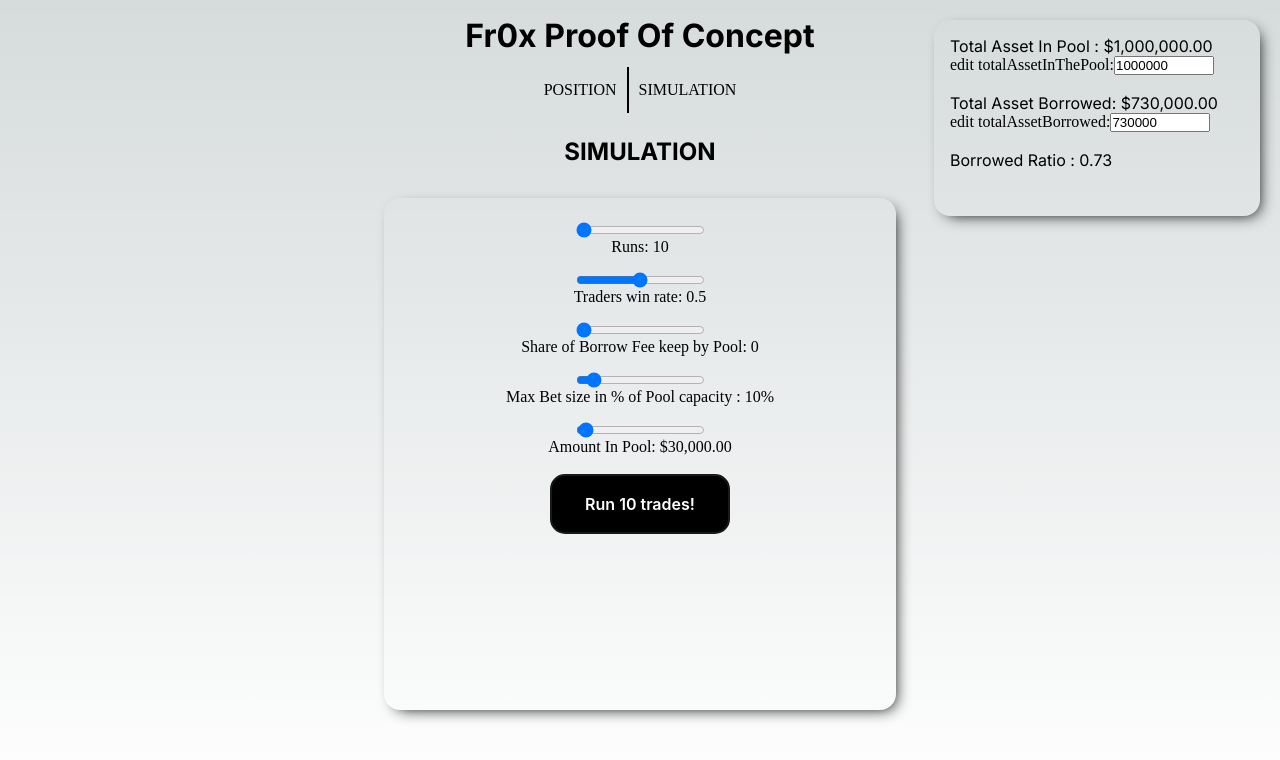
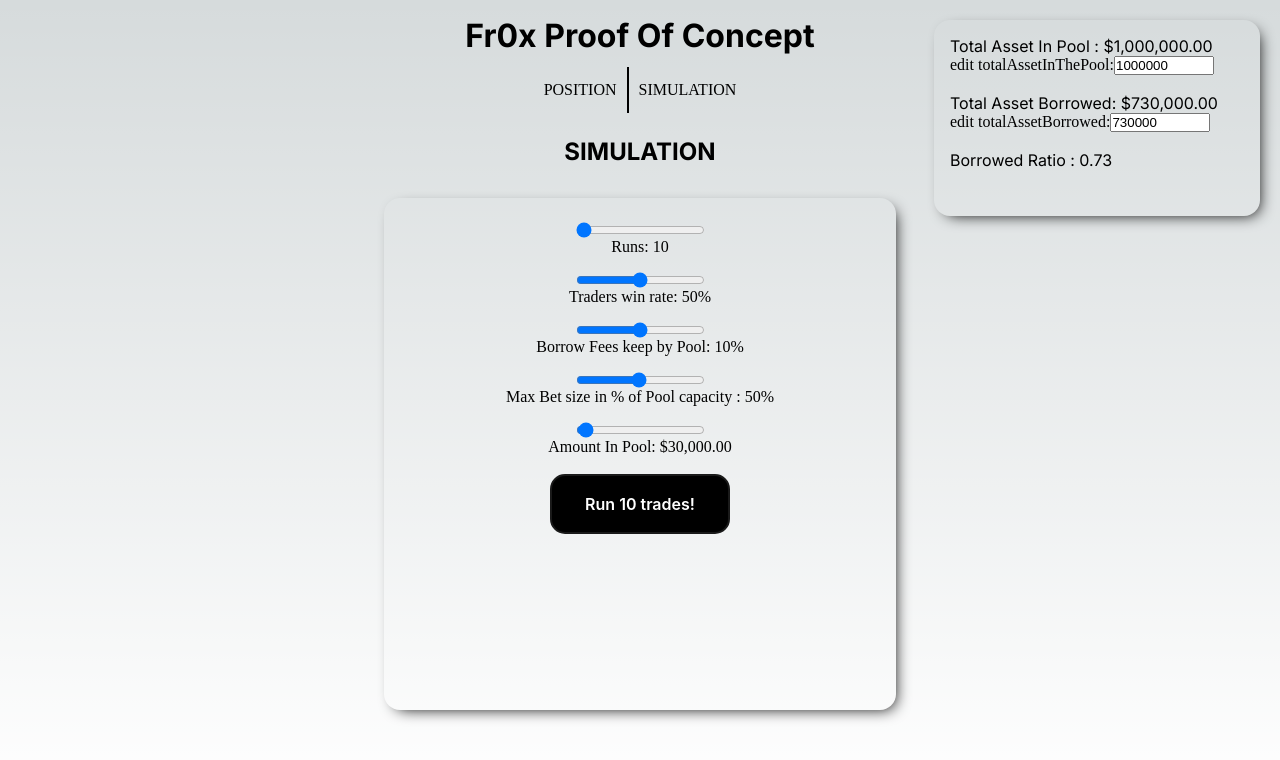
Before and after one commit to 0xJilan/fr0x-poc, a Next.js app: page / in a window 1280 px wide. Both pictures are taken after a click on the element "SIMULATION". Shown: the top 760 px of the page. Built offline with nearby package versions, Linux system fonts and the light colour scheme.

Commit message:
change some parameters

```diff
--- a/components/Simulation.js
+++ b/components/Simulation.js
@@ -8,10 +8,10 @@ const inter = Inter({ subsets: ["latin"] });
 export default function Simulation({ borrowedRatio }) {
   const [runs, setRuns] = useState(10);
   const [winRate, setWinRate] = useState(0.5);
-  const [shareBorrowRate, setShareBorrowRate] = useState(0);
+  const [shareBorrowRate, setShareBorrowRate] = useState(0.1);
   const [amountInPool, setAmountInPool] = useState(30000);
   const [simulationOutput, setSimulationOutput] = useState(null);
-  const [maxBetSize, setMaxBetSize] = useState(0.1);
+  const [maxBetSize, setMaxBetSize] = useState(0.5);
 
   const handleClick = () => {
     setSimulationOutput(
@@ -37,7 +37,8 @@ export default function Simulation({ borrowedRatio }) {
               id="runs"
               name="runs"
               min="10"
-              max="10000"
+              max="8000"
+              step="100"
               defaultValue={runs}
               onChange={(e) => setRuns(Number(e.target.value))}
             />
@@ -54,7 +55,7 @@ export default function Simulation({ borrowedRatio }) {
               defaultValue={winRate}
               onChange={(e) => setWinRate(Number(e.target.value))}
             />
-            <label htmlFor="winRate">Traders win rate: {winRate}</label>
+            <label htmlFor="winRate">Traders win rate: {winRate * 100}%</label>
           </div>
 
           <div className={styles.inputWrapper}>
@@ -63,13 +64,13 @@ export default function Simulation({ borrowedRatio }) {
               id="shareBorrowRate"
               name="shareBorrowRate"
               min={0}
-              max={1}
+              max={0.2}
               step={0.01}
               defaultValue={shareBorrowRate}
               onChange={(e) => setShareBorrowRate(Number(e.target.value))}
             />
             <label htmlFor="winRate">
-              Share of Borrow Fee keep by Pool: {shareBorrowRate}
+              Borrow Fees keep by Pool: {shareBorrowRate * 100}%
             </label>
           </div>
 
```
